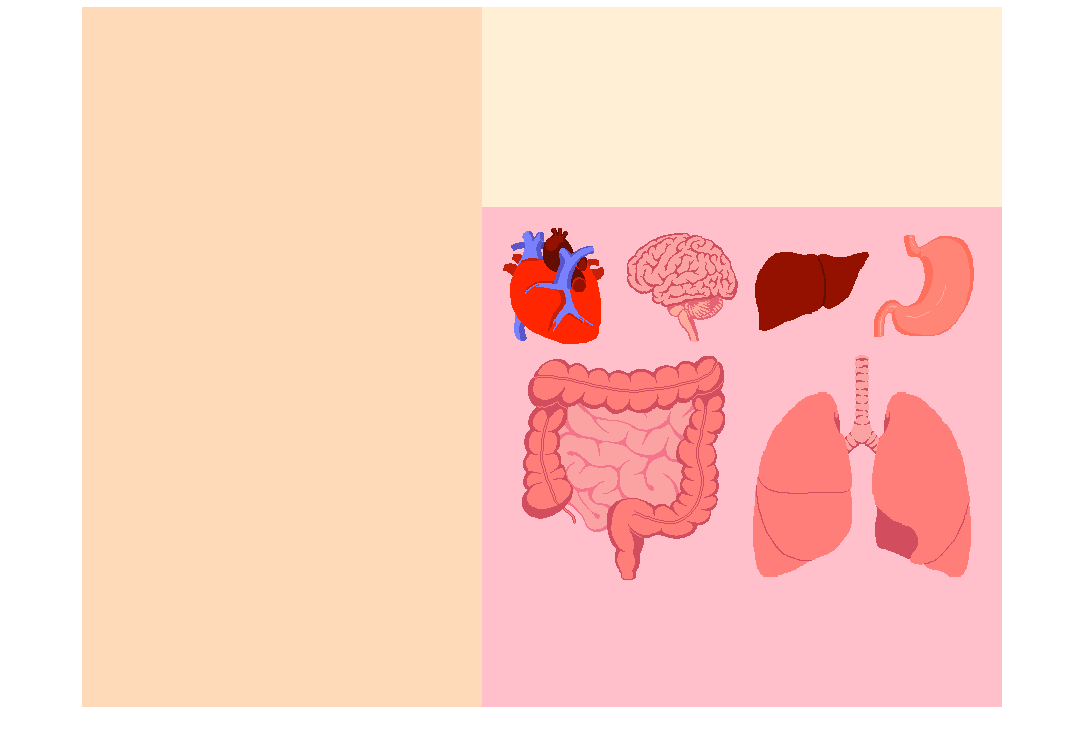
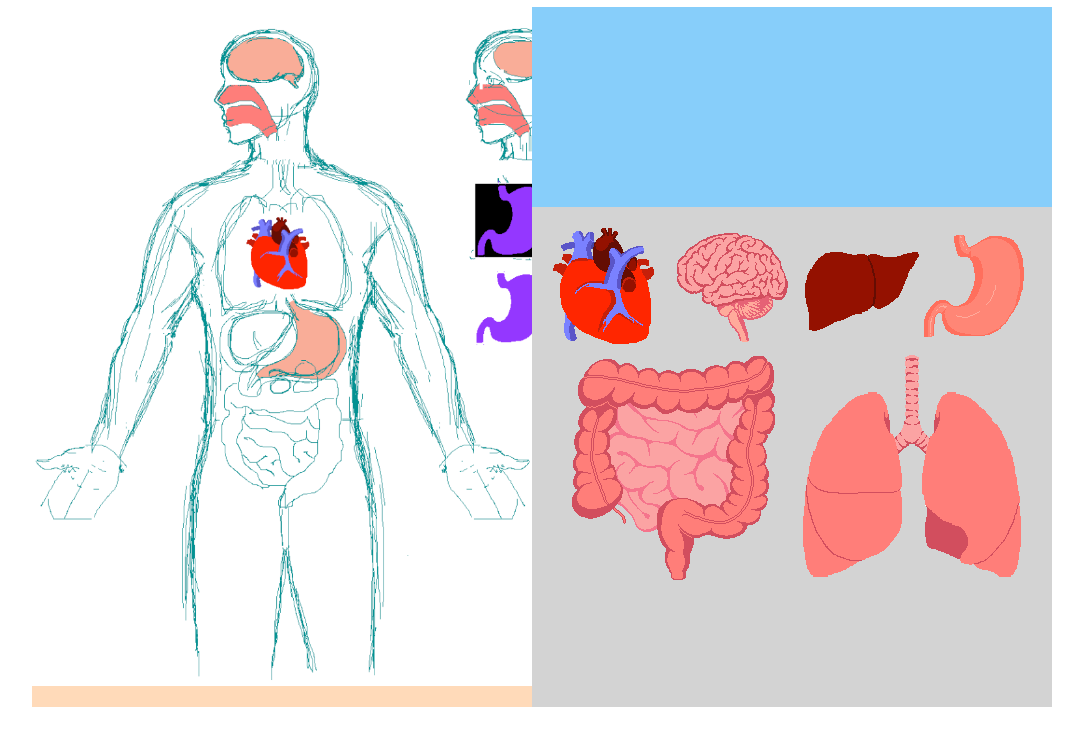
Before and after one commit to slabwu/doctor-doctor, a plain HTML site: page index.html in a window 1280 px wide. Shown: the part 61-800 px from the top of the page, without its empty margins (98-1181 px from the left). Drawn offline with Linux system fonts and the light colour scheme.

Commit message:
Add body reference

```diff
--- a/index.html
+++ b/index.html
@@ -11,7 +11,9 @@
 <body>
     <h1>Doctor, Doctor!</h1>
     <div id="game">
-        <div id="body"></div>
+        <div id="body">
+            <img src="./assets/body.png" alt="body">
+        </div>
         <div id="symptoms"></div>
         <div id="container"></div>
     </div>
--- a/style.css
+++ b/style.css
@@ -23,7 +23,7 @@ h1 {
     display: grid;
     grid-template:
     "body symptoms" 200px
-    "body container" 500px / 400px 520px;
+    "body container" 500px / 500px 520px;
 }
 
 #body {
@@ -33,12 +33,12 @@ h1 {
 
 #symptoms {
     grid-area: symptoms;
-    background-color: papayawhip;
+    background-color: lightskyblue;
 }
 
 #container {
     grid-area: container;
-    background-color: pink;
+    background-color: lightgrey;
 }
 
 #container > img {
@@ -50,3 +50,8 @@ h1 {
     cursor: url('./assets/tweezer2.webp'), auto;
 
 }
+
+#body > img {
+    object-fit: contain;
+    width: 500px;
+}
```
Also changed, not shown: assets/body.png (added).
